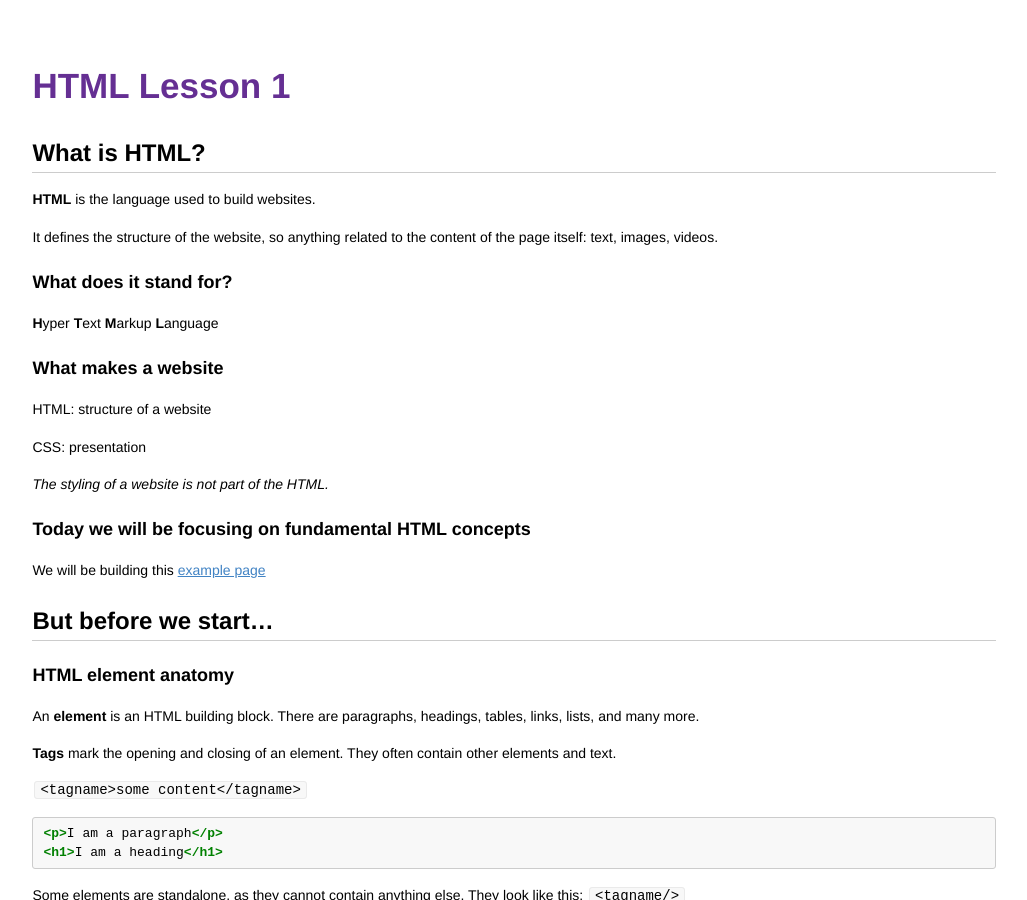
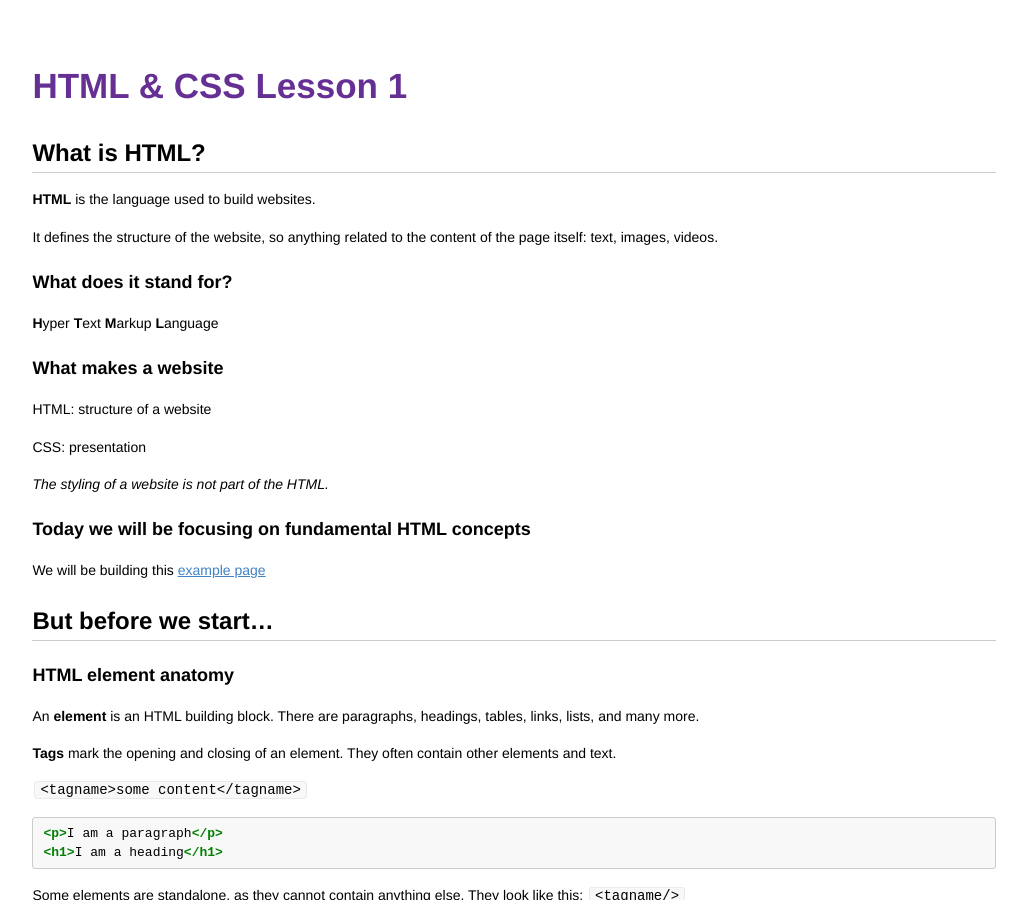
Before and after one commit to codebar/tutorials, a Jekyll site: the page built from html/lesson1/tutorial.md, in a window 1280 px wide and 900 px high. Shown: the whole window, without its empty margins (126-1153 px from the left). Built offline with Jekyll 4.4.1, drawn with Linux system fonts in a browser that asks for light colours; Markdown is read by kramdown in place of the engine named in the settings.

Commit message:
Rename 'HTML Tutorial' to 'HTML & CSS Tutorial'

```diff
--- a/html/lesson1/tutorial.md
+++ b/html/lesson1/tutorial.md
@@ -1,6 +1,6 @@
 ---
 layout: page
-title: HTML Lesson 1
+title: HTML &amp; CSS Lesson 1
 ---
 
 ## What is HTML?
--- a/index.html
+++ b/index.html
@@ -30,7 +30,7 @@
 
         <p>If you're new to codebar, take a look at our <a href="general/setup/tutorial.html">getting started guide</a> to set up your computer for our tutorials.</p>
 
-          <h2>HTML</h2>
+          <h2>HTML &amp; CSS</h2>
           <ul>
             <li><a href="html/lesson1/tutorial.html">Lesson 1 - Introducing HTML</a></li>
             <li><a href="html/lesson2/tutorial.html">Lesson 2 - Introducing CSS</a></li>
```
Also changed, not shown: html/lesson2/tutorial.md (+1 -1 lines), html/lesson3/tutorial.md (+1 -1 lines), html/lesson4/tutorial.md (+1 -1 lines).
